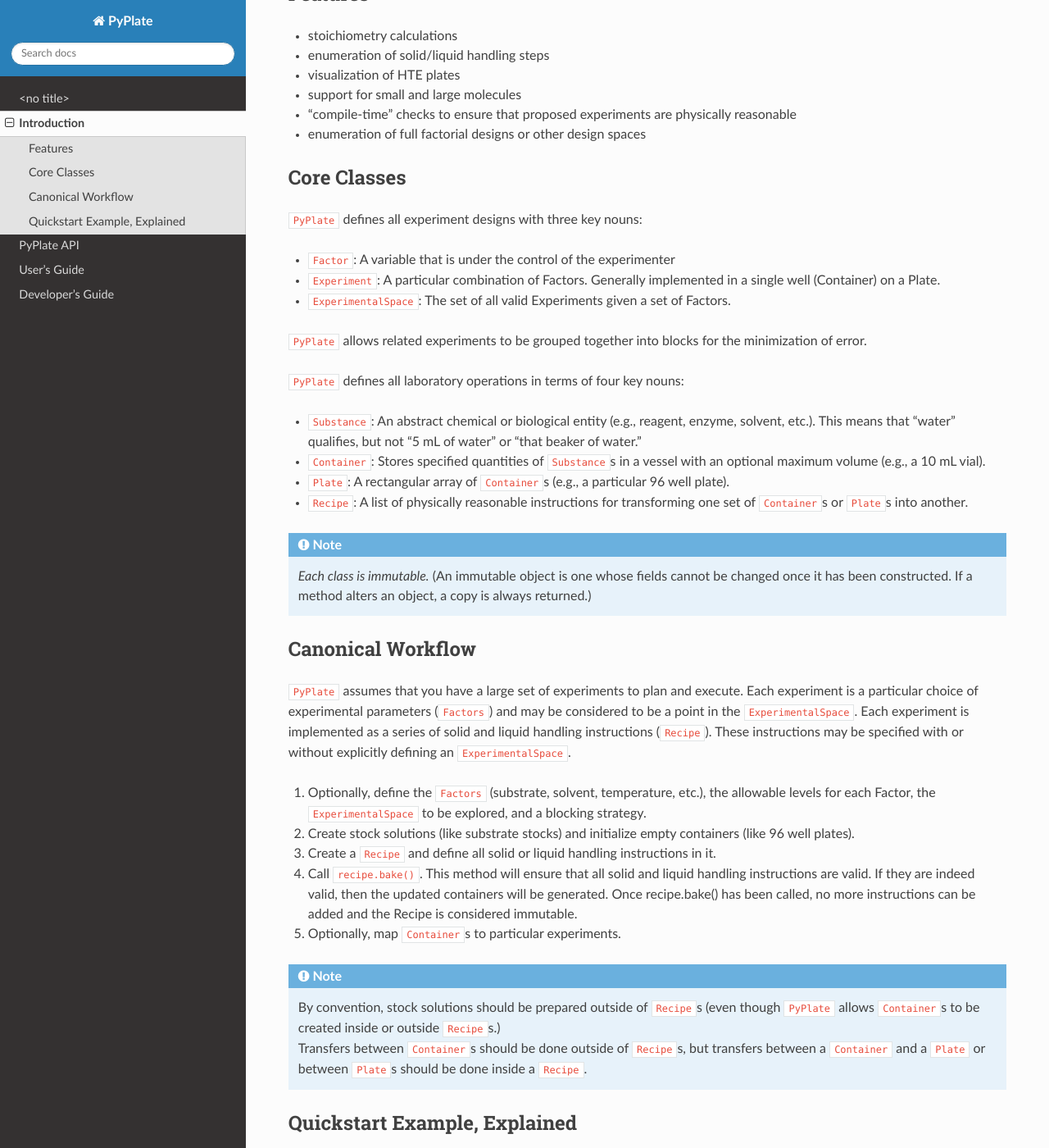
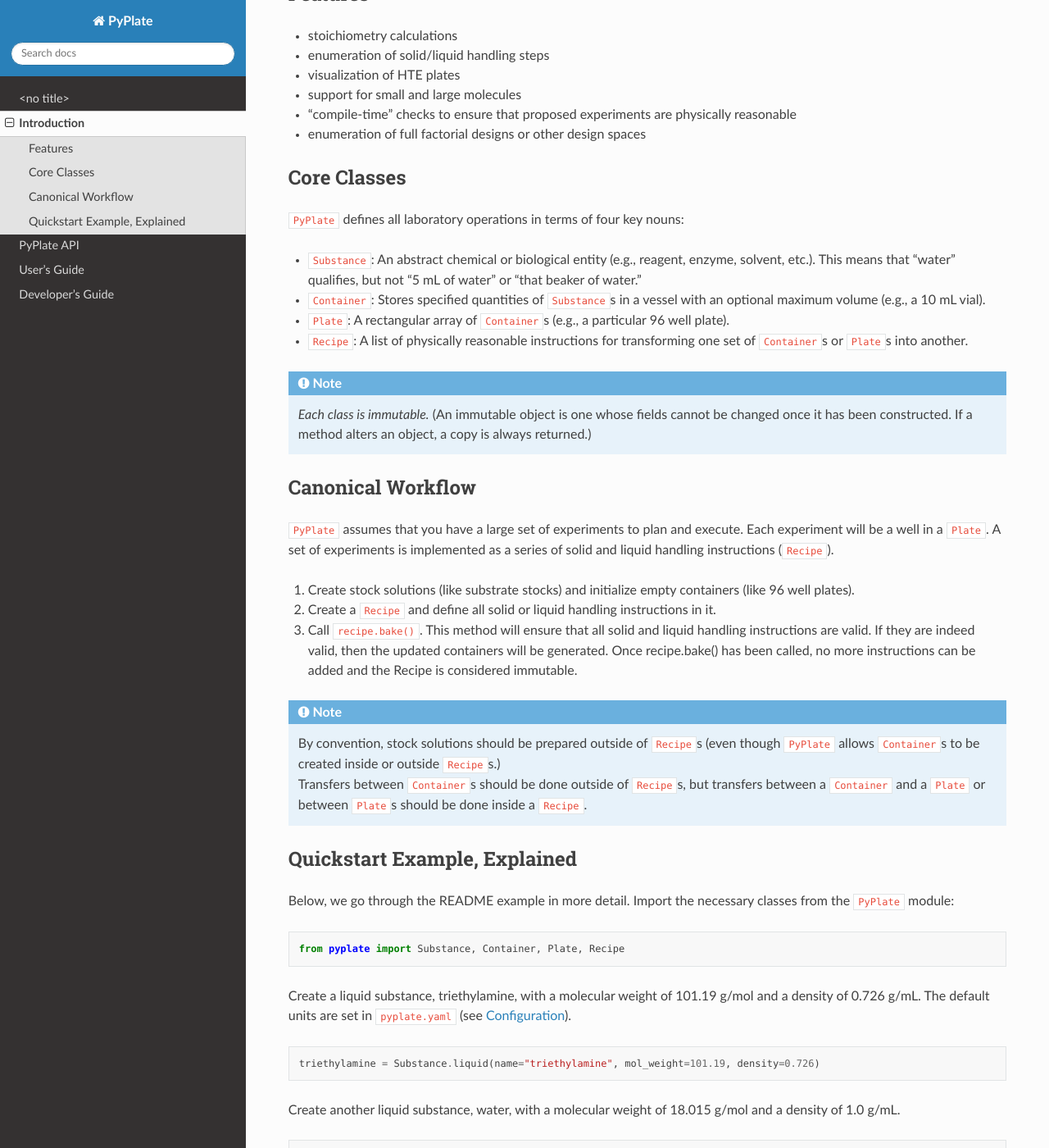
Before and after one commit to ekwan/PyPlate, a Sphinx documentation site: the page built from docs/source/introduction.rst, in a window 1280 px wide and 1400 px high, scrolled down 258 px. Shown: the whole window at 82% size. Built offline with Sphinx 7.4.7 and the Read the Docs theme 2.0.0, drawn with Linux system fonts in a browser that asks for light colours.

Commit message:
Removed experimental design from introduction.rst.

```diff
--- a/docs/source/introduction.rst
+++ b/docs/source/introduction.rst
@@ -21,14 +21,6 @@ Features
 Core Classes
 """"""""""""
 
-``PyPlate`` defines all experiment designs with three key nouns:
-
-- ``Factor``: A variable that is under the control of the experimenter
-- ``Experiment``: A particular combination of Factors. Generally implemented in a single well (Container) on a Plate.
-- ``ExperimentalSpace``: The set of all valid Experiments given a set of Factors.
-
-``PyPlate`` allows related experiments to be grouped together into blocks for the minimization of error.
-
 ``PyPlate`` defines all laboratory operations in terms of four key nouns:
 
 - ``Substance``: An abstract chemical or biological entity (e.g., reagent, enzyme, solvent, etc.).  This means that "water" qualifies, but not "5 mL of water" or "that beaker of water."
@@ -40,17 +32,14 @@ Core Classes
 
 Canonical Workflow
 """"""""""""""""""
-``PyPlate`` assumes that you have a large set of experiments to plan and execute. Each experiment is a particular choice of experimental parameters (``Factors``) and may be considered to be a point in the ``ExperimentalSpace``. Each experiment is implemented as a series of solid and liquid handling instructions (``Recipe``). These instructions may be specified with or without explicitly defining an ``ExperimentalSpace``.
+``PyPlate`` assumes that you have a large set of experiments to plan and execute. Each experiment will be a well in a ``Plate``.
+A set of experiments is implemented as a series of solid and liquid handling instructions (``Recipe``).
 
-1. Optionally, define the ``Factors`` (substrate, solvent, temperature, etc.), the allowable levels for each Factor, the ``ExperimentalSpace`` to be explored, and a blocking strategy.
+1. Create stock solutions (like substrate stocks) and initialize empty containers (like 96 well plates).
 
-2. Create stock solutions (like substrate stocks) and initialize empty containers (like 96 well plates).
+2. Create a ``Recipe`` and define all solid or liquid handling instructions in it.
 
-3. Create a ``Recipe`` and define all solid or liquid handling instructions in it.
-
-4. Call ``recipe.bake()``.  This method will ensure that all solid and liquid handling instructions are valid. If they are indeed valid, then the updated containers will be generated. Once recipe.bake() has been called, no more instructions can be added and the Recipe is considered immutable.
-
-5. Optionally, map ``Container``\ s to particular experiments.
+3. Call ``recipe.bake()``.  This method will ensure that all solid and liquid handling instructions are valid. If they are indeed valid, then the updated containers will be generated. Once recipe.bake() has been called, no more instructions can be added and the Recipe is considered immutable.
 
 .. note:: By convention, stock solutions should be prepared outside of ``Recipe``\ s (even though ``PyPlate`` allows ``Container``\ s to be created inside or outside ``Recipe``\ s.) |br|
           Transfers between ``Container``\ s should be done outside of ``Recipe``\ s, but transfers between a ``Container`` and a ``Plate`` or between ``Plate``\ s should be done inside a ``Recipe``.
```
